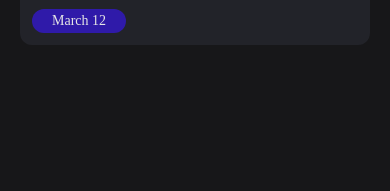
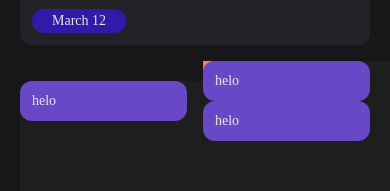
Before and after one commit to kutun0901/TaskMaster, a React Native app: screen / in a window 390 px wide. Shown: the part 242-433 px from the top of the page. Built offline with nearby package versions, Linux system fonts and the light colour scheme.

Commit message:
image cards

```diff
--- /dev/null
+++ b/src/components/CardImage.tsx
@@ -0,0 +1,33 @@
+import { View, Text, ImageBackground } from 'react-native'
+import React, { ReactNode } from 'react'
+import { globalStyles } from '../styles/globalStyles';
+
+interface Props {
+    children: ReactNode;
+    color?: string;
+}
+
+const CardImage = (props: Props) => {
+
+    const { children, color } = props
+
+    return (
+        <ImageBackground source={require('../assets/images/card-bg.png')}
+            imageStyle={{ borderRadius: 12 }}
+            style={[globalStyles.card]}
+        >
+            <View style={[
+                {
+                    backgroundColor: color ?? 'rgba(113, 77,217, 0.9)',
+                    borderRadius: 12,
+                    flex: 1,
+                    padding: 12,
+                }]}>
+                {children}
+            </View>
+
+        </ImageBackground>
+    )
+}
+
+export default CardImage
--- a/src/home/HomeScreen.tsx
+++ b/src/home/HomeScreen.tsx
@@ -8,11 +8,12 @@ import SectionComponent from '../components/SectionComponent'
 import { fontFamilies } from '../constants/fontFamilies'
 import TitleComponent from '../components/TitleComponent'
 import CardComponent from '../components/CardComponent'
-import { Element4, Notification, SearchNormal1 } from 'iconsax-react-native'
+import { Card, Element4, Notification, SearchNormal1 } from 'iconsax-react-native'
 import { colors } from '../constants/colors'
 import TagComponent from '../components/TagComponent'
 import SpaceComponent from '../components/SpaceComponent'
 import CircularComponent from '../components/CircularComponent'
+import CardImage from '../components/CardImage'
 // import IonIcons from 'react-native-vector-icons/Ionicons'
 
 const HomeScreen = () => {
@@ -20,31 +21,31 @@ const HomeScreen = () => {
     <Container>
       <SectionComponent>
         <RowComponent justify='space-between'>
-          <Element4 size={24} color={colors.desc}/ >
+          <Element4 size={24} color={colors.desc} />
           <Notification size={24} color={colors.desc} />
 
           {/* <IonIcons name='notifications' size={24} color={colors.desc}/> */}
         </RowComponent>
       </SectionComponent>
       <SectionComponent>
-        <TextComponent text='Hi, Jason'/>
-        <TitleComponent text='Be productive today'/>
+        <TextComponent text='Hi, Jason' />
+        <TitleComponent text='Be productive today' />
       </SectionComponent>
       <SectionComponent>
         <RowComponent styles={[globalStyles.inputContainer]} onPress={() => console.log("hiiii")}>
-          <TextComponent color='#696B6F' text='Search Task'/>
+          <TextComponent color='#696B6F' text='Search Task' />
           <SearchNormal1 size={20} color={colors.desc} />
         </RowComponent>
       </SectionComponent>
       <SectionComponent>
         <CardComponent>
           <RowComponent>
-            <View style={{flex: 1}}>
+            <View style={{ flex: 1 }}>
               <TitleComponent text='Task Progress' />
-              <TextComponent text='20/40 tasks done'/>
-              <SpaceComponent height={7}/>
+              <TextComponent text='20/40 tasks done' />
+              <SpaceComponent height={7} />
               <RowComponent justify='flex-start'>
-              <TagComponent text='March 12' onPress={() => console.log("hiii")}/>
+                <TagComponent text='March 12' onPress={() => console.log("hiii")} />
               </RowComponent>
             </View>
             <View>
@@ -53,6 +54,24 @@ const HomeScreen = () => {
           </RowComponent>
         </CardComponent>
       </SectionComponent>
+      <SectionComponent>
+        <RowComponent>
+          <View style={{ flex: 1 }}>
+            <CardImage>
+            <TextComponent text='helo' />
+            </CardImage>
+          </View>
+          <SpaceComponent width={16} />
+          <View style={{ flex: 1, backgroundColor:'coral' }}>
+          <CardImage>
+            <TextComponent text='helo' />
+            </CardImage>
+            <CardImage>
+            <TextComponent text='helo' />
+            </CardImage>
+          </View>
+        </RowComponent>
+      </SectionComponent>
     </Container>
   )
 }
--- a/src/styles/globalStyles.ts
+++ b/src/styles/globalStyles.ts
@@ -40,5 +40,9 @@ export const globalStyles = StyleSheet.create({
         fontSize: 14,
         fontFamily: fontFamilies.regular,
         color: colors.text
+    },
+
+    card: {
+        borderRadius: 12
     }
 })
```
Also changed, not shown: src/assets/images/card-bg.png (added).
